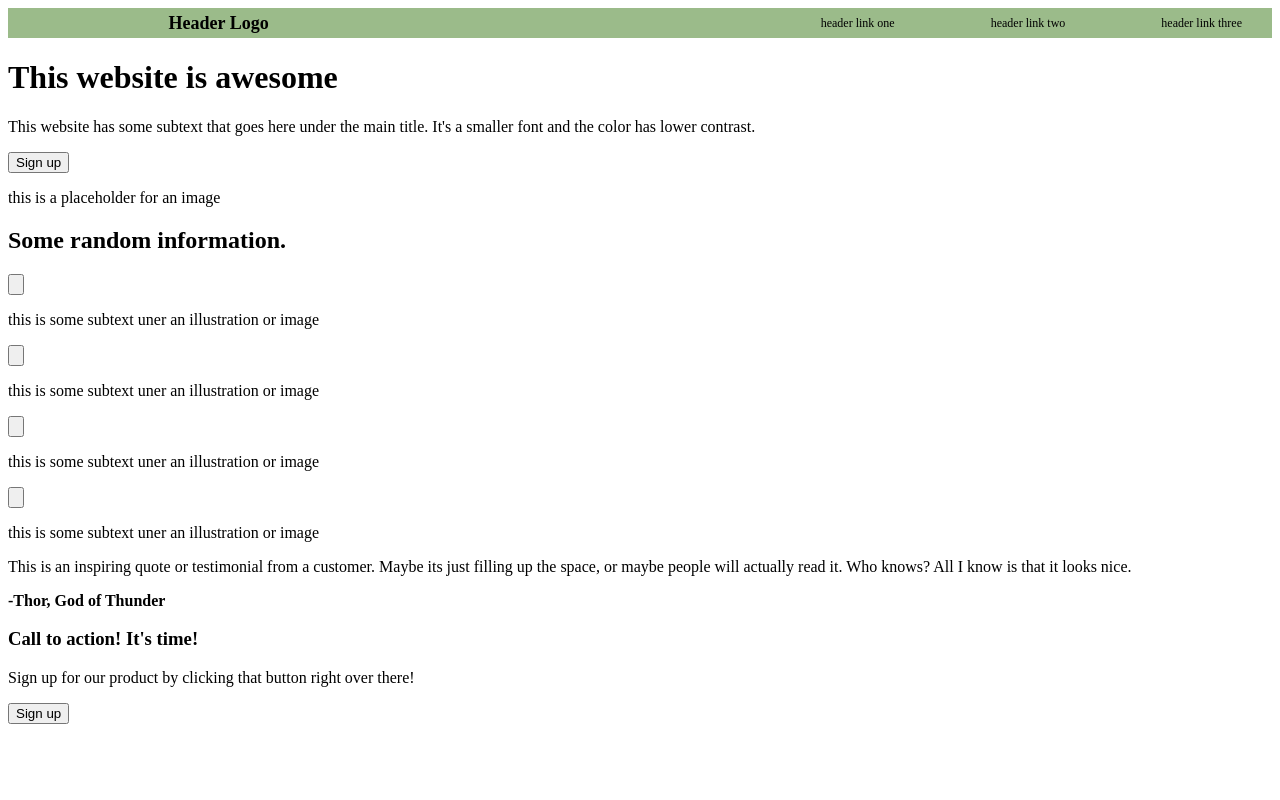
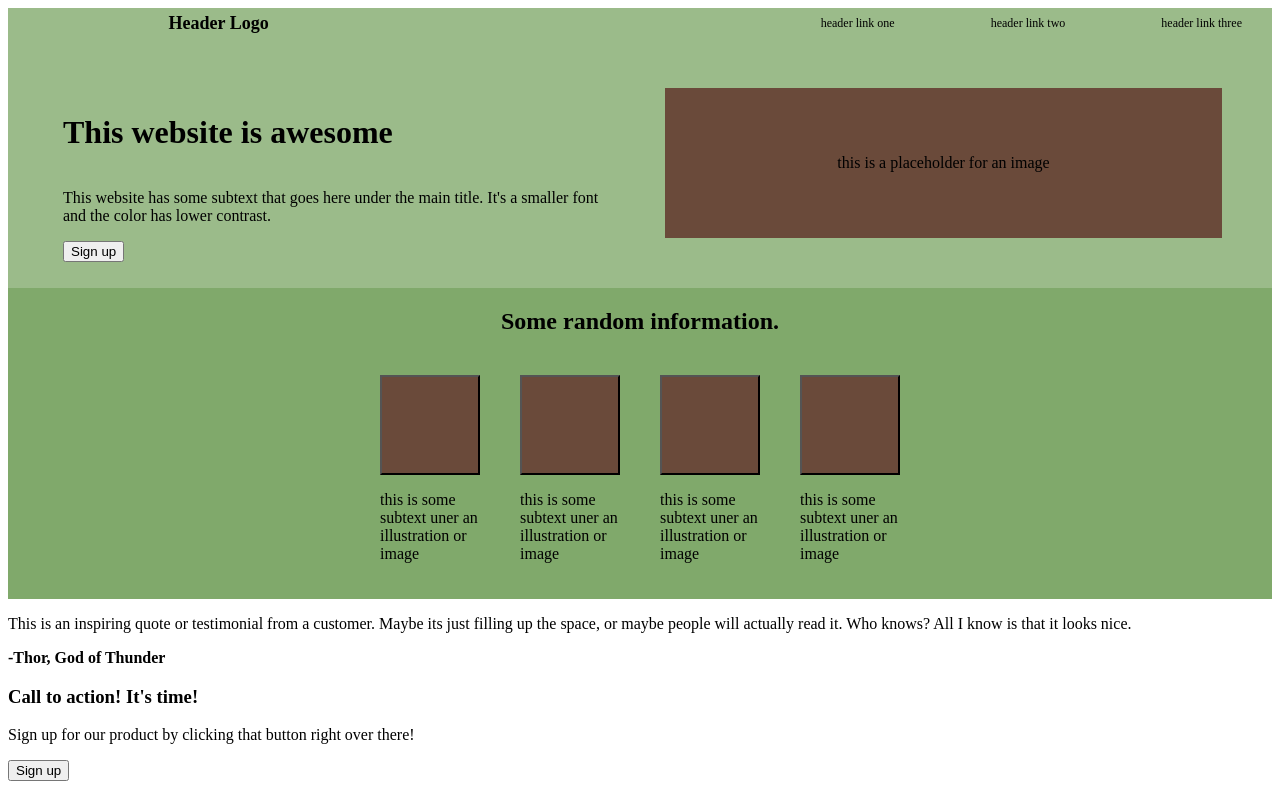
Before and after one commit to cjlayne/Landing-page, a plain HTML site: page index.html in a window 1280 px wide. Drawn offline with Linux system fonts and the light colour scheme.

Commit message:
added background and layout to section 2 and 3

```diff
--- a/styles.css
+++ b/styles.css
@@ -20,3 +20,74 @@
     justify-content: space-between;
     align-items: center;
 }
+.section-2 {
+    display:flex;
+    flex-direction: row;
+    height: 150px;
+    background-color:#9bbb8a ;
+    justify-content: space-between;
+    padding:50px;
+    gap: 40px;
+}
+.section-2 div {
+    flex: 1 1 0%;
+}
+.half1 {
+    display:flex;
+    flex-direction: column;
+    padding:5px;
+
+}
+.half2 {
+    display: flex;
+    width:100px;
+    height:150px;
+    background-color: #6a4a3a;
+    align-items:center;
+    justify-content: center;
+}
+.section-3 {
+    flex-wrap: wrap;
+    display: flex;
+    flex-direction: column;
+    background-color: #80a96b;
+    align-items:center;
+}
+.buttons {
+    display:flex;
+}
+.buttons div {
+    padding: 20px;
+}
+.button1 {
+    width:100px;
+}
+.button1 button{
+    background-color: #6a4a3a;
+    width:100px;
+    height:100px;
+}
+.button2 {
+    width:100px;
+}
+.button2 button{
+    background-color: #6a4a3a;
+    width:100px;
+    height:100px;
+}
+.button3 {
+    width:100px;
+}
+.button3 button{
+    background-color: #6a4a3a;
+    width:100px;
+    height:100px;
+}
+.button4 {
+    width:100px;
+}
+.button4 button{
+    background-color: #6a4a3a;
+    width:100px;
+    height:100px;
+}
```
